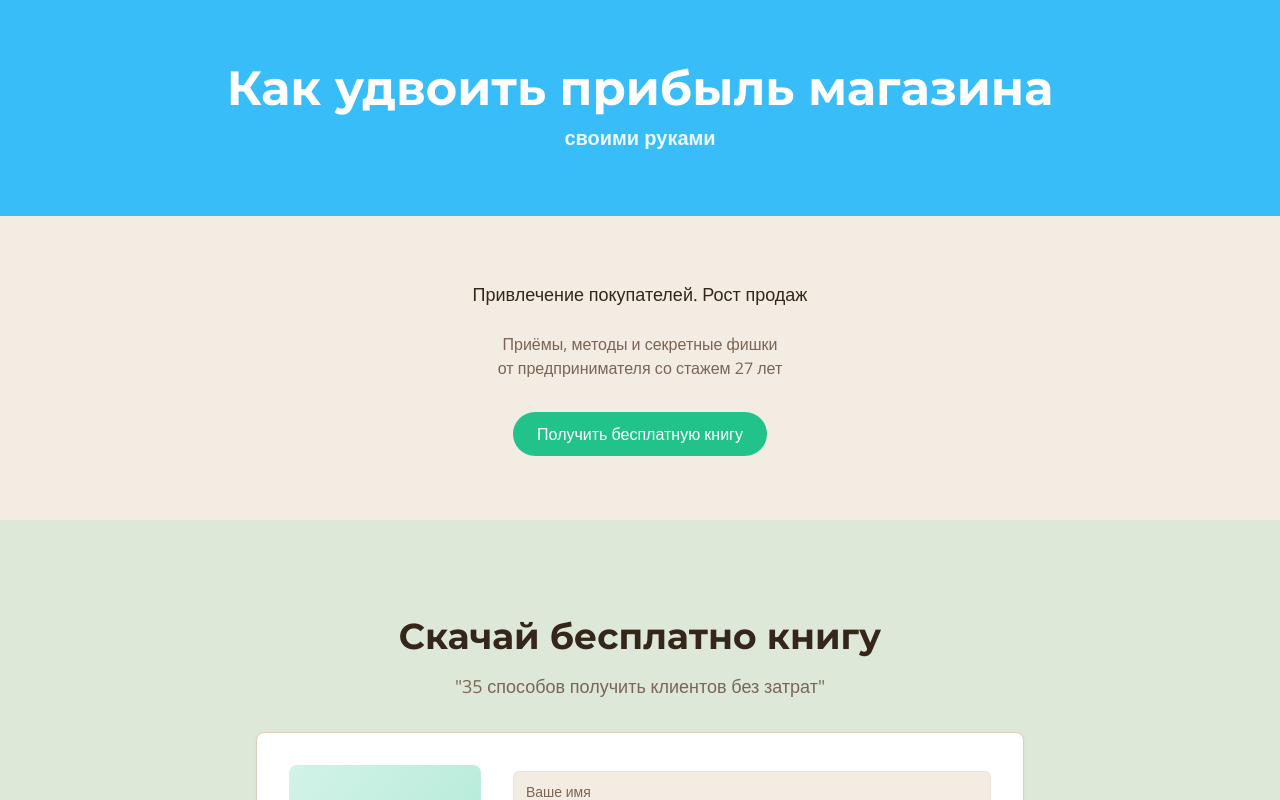
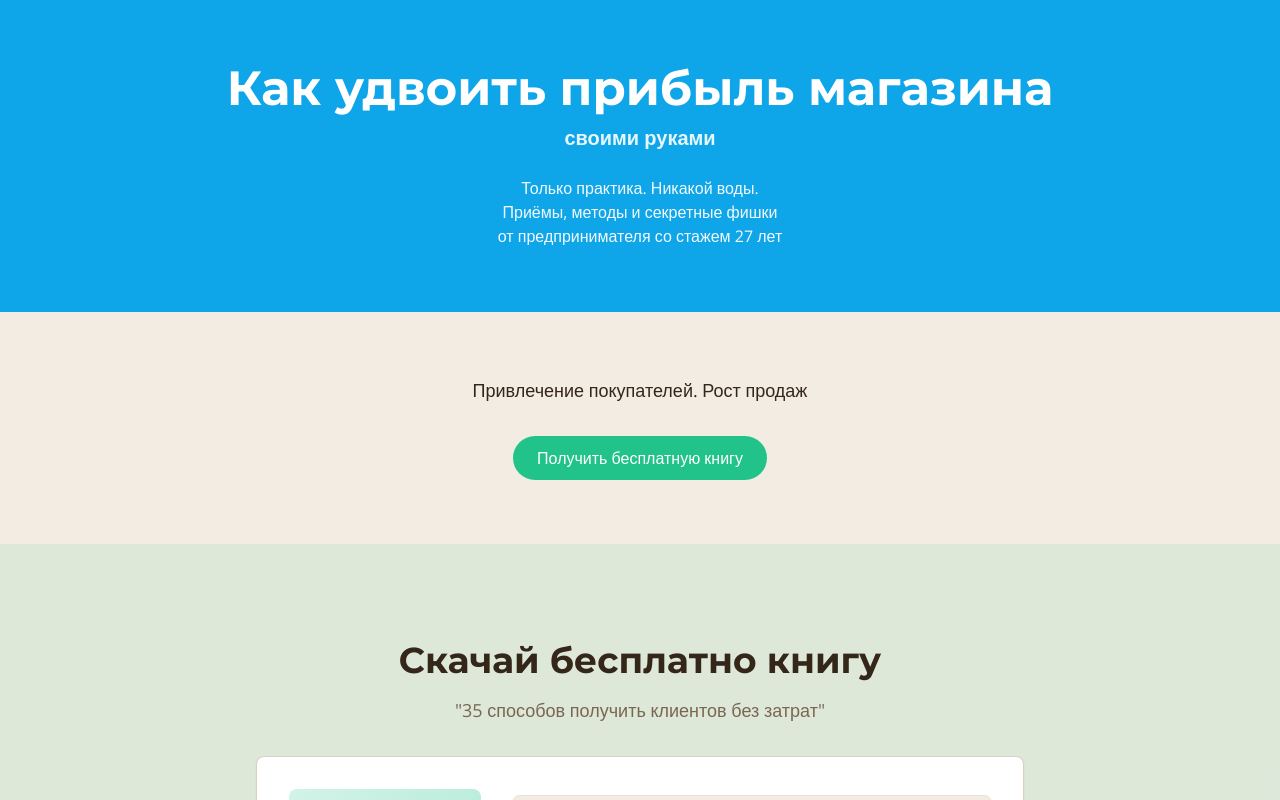
Before and after one commit to pr-poehali-dev/profit-growth-consulting, a React (Vite) app: page / in a window 1280 px wide. Shown: the top 800 px of the page. Built offline with nearby package versions, Linux system fonts and the light colour scheme.

Commit message:
feat: добавлены практические бизнес-инсайты

```diff
--- a/src/pages/Index.tsx
+++ b/src/pages/Index.tsx
@@ -32,14 +32,19 @@ export default function Index() {
   return (
     <div className="min-h-screen">
       <main>
-        <section className="bg-sky-400 py-16">
+        <section className="bg-sky-500 py-16">
           <div className="container mx-auto px-4">
             <div className="max-w-4xl mx-auto text-center">
               <h1 className="text-4xl md:text-5xl font-bold mb-3 leading-tight text-white">
                 Как удвоить прибыль магазина
               </h1>
-              <p className="text-lg md:text-xl text-white/90 font-semibold">
+              <p className="text-lg md:text-xl text-white/90 font-semibold mb-6">
                 своими руками
+              </p>
+              <p className="text-sm md:text-base text-white/95 leading-relaxed">
+                Только практика. Никакой воды.<br />
+                Приёмы, методы и секретные фишки<br />
+                от предпринимателя со стажем 27 лет
               </p>
             </div>
           </div>
@@ -48,12 +53,8 @@ export default function Index() {
         <section className="py-16">
           <div className="container mx-auto px-4">
             <div className="max-w-4xl mx-auto text-center animate-fade-in">
-              <p className="text-base md:text-lg mb-6 max-w-2xl mx-auto">
+              <p className="text-base md:text-lg mb-8 max-w-2xl mx-auto">
                 Привлечение покупателей. Рост продаж
-              </p>
-              <p className="text-sm md:text-base mb-8 text-muted-foreground">
-                Приёмы, методы и секретные фишки<br />
-                от предпринимателя со стажем 27 лет
               </p>
               <a href="#book">
                 <Button
```
